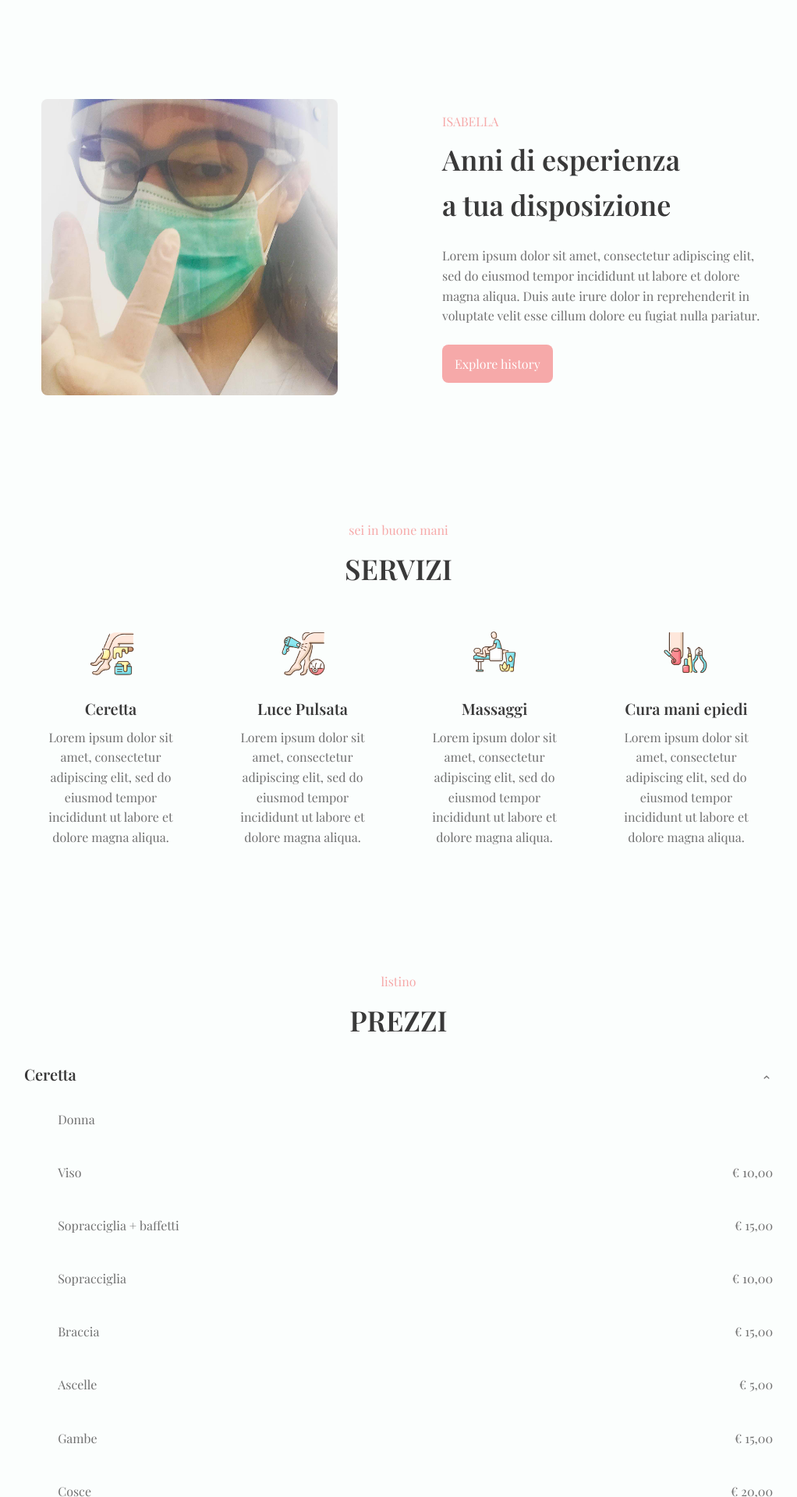
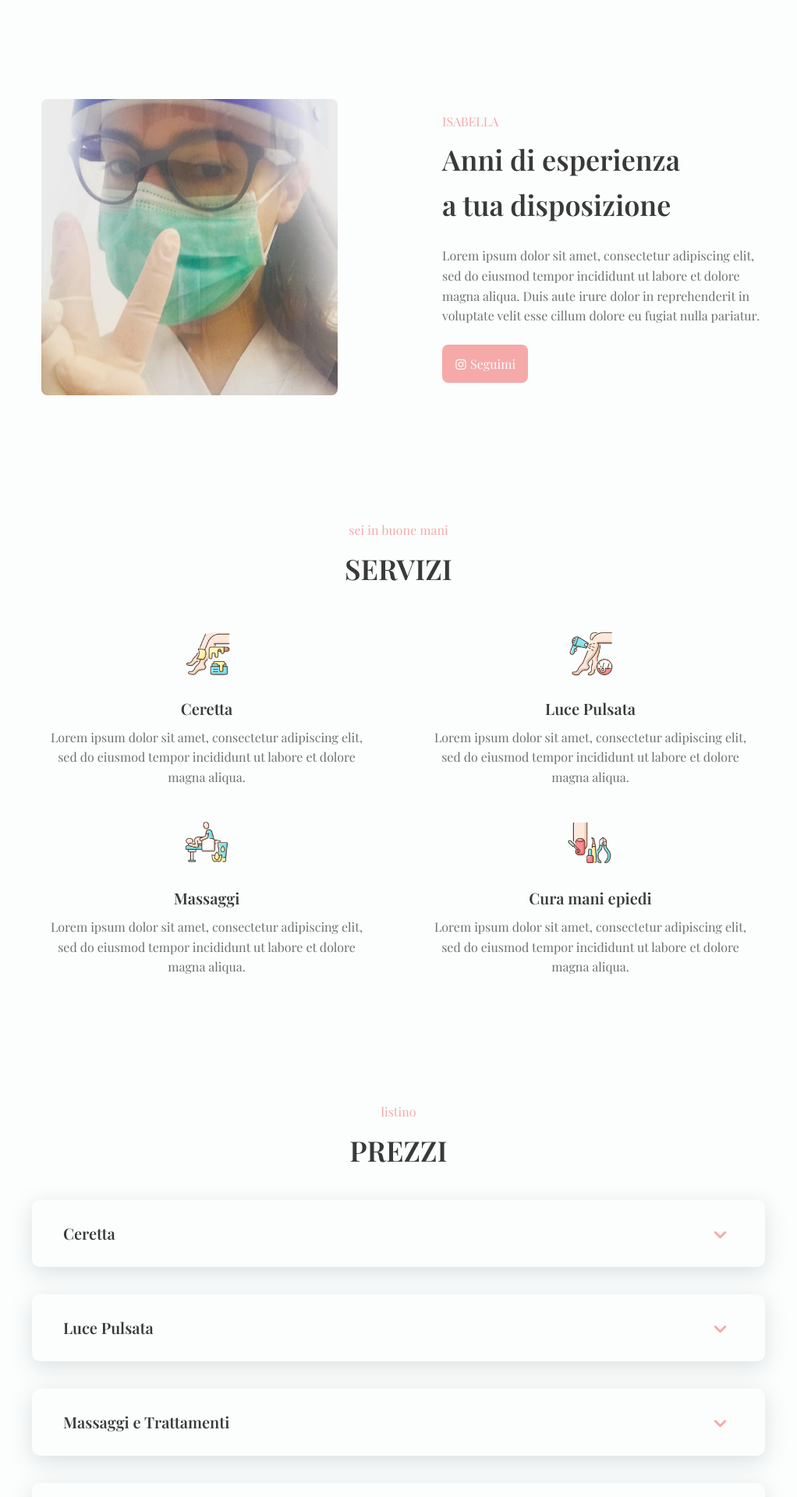
Before and after one commit to alexcarta/Isabella, a PHP site: page / in a window 1280 px wide. Shown: the part 641-2561 px from the top of the page at 78% size, without its empty margins (129-1151 px from the left). Run offline with PHP 8.4, Linux system fonts and the light colour scheme; some libraries are stand-ins or nearby versions.

Commit message:
almost done

```diff
--- a/assets/css/styles.css
+++ b/assets/css/styles.css
@@ -3,7 +3,7 @@
 
 /*===== VARIABLES CSS =====*/
 :root {
-  --header-height: 3rem;
+  --header-height: 2rem;
 
   /*========== Colors ==========*/
   --first-color: #F6A9A9;
@@ -329,8 +344,15 @@ img{
 
   /*==================== prices ====================*/
 
-.skill__container {
+  .prices__container {
     row-gap:  0;
+  }
+
+  .prices__content{
+    box-shadow: rgb(100 100 111 / 20%) 0px 7px 29px 0px;
+    padding: 10px;
+    border-radius: 10.5px;
+    margin:  35px 10px;
   }
 
   .prices__header {
@@ -338,10 +360,23 @@ img{
     align-items:  center;
     margin-bottom:  var(--mb-2-5);
     cursor: pointer;
+    justify-content: space-between;
+    align-items: center;
+    padding: 5px 30px;
+  }
+
+  .prices__title{
+    font-size: var(--h3-font-size);
+    color: var(--title-color);
+  }
+
+  .prices__subtitle{
+    font-size: 15px;
+    margin-right: 10px;
   }
 
   .prices__icon{
-  font-size: 2rem;
+    font-size: 17px;
     color:  var(--first-color);
   }
 
@@ -353,19 +388,23 @@ img{
     font-size: var(--h3-font-size);
   }
 
-.prices__subtitle {
-  font-size: var(--small-font-size);
-  color: var(--text-color-light);
+  .prices__arrow {
+    transition: .4s;
+    color: var(--first-color);
+    text-align: center;
+    justify-self: center;
+    font-size: 35px;
   }
 
-.prices__arrow {
-  margin-left: auto;
-  transition: .4s;
+  .prices__icon{
+    color: var(--first-color);
+    margin-left: 10px;
   }
+
 
   .prices__list {
     row-gap: 1.5rem;
-  padding-left: 2.7rem;
+    padding: 0 10px;
   }
 
   .prices__titles {
@@ -607,6 +672,10 @@ img{
       margin-top: var(--mb-6);
     }
 
+    .services__container, .bd-grid{
+      grid-template-columns: repeat(2, 1fr);
+    }
+
     .menu__container{
       grid-template-columns: repeat(4, 210px);
       column-gap: 4rem;
--- a/assets/js/main.js
+++ b/assets/js/main.js
@@ -75,10 +75,36 @@ function scrollHeader(){
 }
 window.addEventListener('scroll', scrollHeader)
 
+// Get the modal
+var modal = document.getElementById("myModal");
+
+// Get the button that opens the modal
+var btn = document.getElementById("myBtn");
+
+// Get the <span> element that closes the modal
+var span = document.getElementsByClassName("close")[0];
+
+// When the user clicks the button, open the modal
+btn.onclick = function() {
+  modal.style.display = "block";
+}
+
+// When the user clicks on <span> (x), close the modal
+span.onclick = function() {
+  modal.style.display = "none";
+}
+
+// When the user clicks anywhere outside of the modal, close it
+window.onclick = function(event) {
+  if (event.target == modal) {
+    modal.style.display = "none";
+  }
+}
+
 /*==================== SCROLL REVEAL ANIMATION ====================*/
 const sr = ScrollReveal({
     origin: 'top',
-    distance: '30px',
+    distance: '10px',
     duration: 2000,
     reset: true
 });
--- a/home.html
+++ b/home.html
@@ -7,6 +7,8 @@
   <!--========== BOX ICONS ==========-->
   <link href='https://cdn.jsdelivr.net/npm/boxicons@2.0.5/css/boxicons.min.css' rel='stylesheet'>
   <link rel="stylesheet" href="https://unicons.iconscout.com/release/v4.0.0/css/line.css">
+  <link rel="stylesheet" href="https://use.fontawesome.com/releases/v5.0.10/css/all.css">
+  <link href="https://cdn.jsdelivr.net/npm/remixicon@2.5.0/fonts/remixicon.css" rel="stylesheet">
 
 
   <!--========== CSS ==========-->
@@ -19,7 +21,7 @@
   <!--========== HEADER ==========-->
   <header class="l-header" id="header">
     <nav class="nav bd-container">
-      <a href="#" class="nav__logo">ISABELLA</a>
+      <a href="#" class="nav__logo"><img src="./assets/img/eyes.png" alt=""></a>
 
       <div class="nav__menu" id="nav-menu">
         <ul class="nav__list">
@@ -38,15 +40,13 @@
 
   <main class="l-main">
     <!--========== HOME ==========-->
-    <section class="home" id="home">
-      <div class="home__container bd-container bd-grid">
+    <section class="home" style="background-image: url(./assets/img/home.jpg)" id="home">
+      <div class="home__container bd-container" >
         <div class="home__data">
           <h1 class="home__title">Estetica da Isabella</h1>
           <h2 class="home__subtitle">Beauty, Cosmetic <br>and Personal Care.</h2>
-          <a href="#" class="button">📍 Location</a>
+          <a href="https://www.google.com/maps/place/Estetica+Da+Isabella/@40.3182543,9.3164379,15z/data=!4m2!3m1!1s0x0:0x4d18084e546ce428?sa=X&ved=2ahUKEwiD-t_sg7DyAhWMgf0HHTK0CKMQ_BIwCnoECEcQBQ" class="button"><i class="uil uil-location-point"></i> Dove trovarmi</a>
         </div>
-
-        <img src="assets/img/home.jpg" alt="" class="home__img">
       </div>
     </section>
 
@@ -57,7 +57,7 @@
           <span class="section-subtitle about__initial">ISABELLA</span>
           <h2 class="section-title about__initial">Anni di esperienza <br>a tua disposizione</h2>
           <p class="about__description">Lorem ipsum dolor sit amet, consectetur adipiscing elit, sed do eiusmod tempor incididunt ut labore et dolore magna aliqua.  Duis aute irure dolor in reprehenderit in voluptate velit esse cillum dolore eu fugiat nulla pariatur.</p>
-          <a href="#" class="button">Explore history</a>
+          <a href="https://www.instagram.com/estetica_daisabella/?hl=en" class="button"><i class="uil uil-instagram"></i> Seguimi</a>
         </div>
 
         <img src="assets/img/about.jpeg" alt="" class="about__img">
@@ -104,23 +104,31 @@
     <span class="section-subtitle">listino</span>
     <h3 class="section-title">PREZZI</h3>
 
-    <div class="prices__container bd-grid">
+    <div class="prices__container">
       <div>
 
         <!-- prices 1 -->
 
-        <div class="prices__content prices__open">
+        <div class="prices__content prices__close">
           <div class="prices__header">
             <div>
-              <h3 class="services__title">Ceretta</h3>
+              <h3 class="prices__title">Ceretta</h3>
             </div>
+
             <i class="uil uil-angle-down prices__arrow"></i>
+
           </div>
 
           <div class="prices__list grid">
 
             <div class="prices__data">
-              <h4 class="prices__name">Donna</h4>
+              <div class="prices__titles" style="justify-content:center;">
+                <h4 class="prices__subtitle">DONNA</h4>
+                <span class="prices__number"><i class="fas fa-female prices__icon"></i></span>
+              </div>
+            </div>
+
+            <div class="prices__data">
               <div class="prices__titles">
                 <h4 class="prices__name">Viso</h4>
                 <span class="prices__number">€ 10,00</span>
@@ -191,7 +199,13 @@
             </div>
 
             <div class="prices__data">
-              <h4 class="prices__name">Uomo</h4>
+              <div class="prices__titles" style="justify-content:center;">
+                <h4 class="prices__subtitle">UOMO</h4>
+                <span class="prices__number"><i class="fas fa-male prices__icon"></i></span>
+              </div>
+            </div>
+
+            <div class="prices__data">
               <div class="prices__titles">
                 <h4 class="prices__name">Schiena</h4>
                 <span class="prices__number">€ 25,00</span>
@@ -251,26 +265,29 @@
 
         </div>
 
-      </div>
-    </div>
-  </div>
-
         <!-- prices 2 -->
 
         <div class="prices__content prices__close">
           <div class="prices__header">
 
             <div>
-        <h3 class="services__title">Luce Pulsata</h3>
+              <h3 class="prices__title">Luce Pulsata</h3>
             </div>
 
             <i class="uil uil-angle-down prices__arrow"></i>
+
           </div>
 
           <div class="prices__list grid">
 
             <div class="prices__data">
-        <h4 class="prices__name">Donna</h4>
+              <div class="prices__titles" style="justify-content:center;">
+                <h4 class="prices__subtitle">DONNA</h4>
+                <span class="prices__number"><i class="fas fa-female prices__icon"></i></span>
+              </div>
+            </div>
+
+            <div class="prices__data">
               <div class="prices__titles">
                 <h4 class="prices__name">Piccole zone <p style="font-size: 10px;">(es. basette, attacatura capelli, mento, baffetti)</p></h4>
                 <span class="prices__number">€ 30,00</span>
@@ -327,7 +344,13 @@
             </div>
 
             <div class="prices__data">
-        <h4 class="prices__name">Uomo</h4>
+              <div class="prices__titles" style="justify-content:center;">
+                <h4 class="prices__subtitle">UOMO</h4>
+                <span class="prices__number"><i class="fas fa-male prices__icon"></i></span>
+              </div>
+            </div>
+
+            <div class="prices__data">
               <div class="prices__titles">
                 <h4 class="prices__name">Piccole zone <p style="font-size: 10px;">(es. zigomi, definizione della barba)</p></h4>
                 <span class="prices__number">€ 30,00</span>
@@ -401,16 +424,23 @@
           <div class="prices__header">
 
             <div>
-        <h3 class="services__title">Massaggi e Trattamenti</h3>
+              <h3 class="prices__title">Massaggi e Trattamenti</h3>
             </div>
 
             <i class="uil uil-angle-down prices__arrow"></i>
+
           </div>
 
           <div class="prices__list grid">
 
             <div class="prices__data">
-        <h4 class="prices__name">Massaggi Corpo</h4>
+              <div class="prices__titles" style="justify-content:center;">
+                <h4 class="prices__subtitle">TRATTAMENTI CORPO</h4>
+                <span class="prices__number"><i class="fas fa-child prices__icon"></i></span>
+              </div>
+            </div>
+
+            <div class="prices__data">
               <div class="prices__titles">
                 <h4 class="prices__name">50 minuti</h4>
                 <span class="prices__number">€ 50,00</span>
@@ -446,7 +476,13 @@
             </div>
 
             <div class="prices__data">
-        <h4 class="prices__name">Trattamenti Viso</h4>
+              <div class="prices__titles" style="justify-content:center;">
+                <h4 class="prices__name">TRATTAMENTI VISO</h4>
+                <span class="prices__number"><i class="ri-user-fill prices__icon"></i></span>
+              </div>
+            </div>
+
+            <div class="prices__data">
               <div class="prices__titles">
                 <h4 class="prices__name">Pulizia con ultrasuoni <p style="font-size: 10px;">(detersione, esfoliazione, maschera, massaggio)</p> </h4>
                 <span class="prices__number">€ 40,00</span>
@@ -466,7 +502,7 @@
                 <span class="prices__number">€ 50,00</span>
               </div>
             </div>
-
+          </div>
         </div>
 
         <!-- prices 4 -->
@@ -475,16 +511,23 @@
           <div class="prices__header">
 
             <div>
-          <h3 class="services__title">Manicure/Pedicure</h3>
+              <h3 class="prices__title">Manicure/Pedicure</h3>
             </div>
 
             <i class="uil uil-angle-down prices__arrow"></i>
+
           </div>
 
           <div class="prices__list grid">
 
             <div class="prices__data">
-          <h4 class="prices__name">Manicure</h4>
+              <div class="prices__titles" style="justify-content:center;">
+                <h4 class="prices__subtitle">MANICURE</h4>
+                <span class="prices__number"><i class="fas fa-sign-language prices__icon"></i></span>
+              </div>
+            </div>
+
+            <div class="prices__data">
               <div class="prices__titles">
                 <h4 class="prices__name">Estetico</h4>
                 <span class="prices__number"> <p style="font-size: 10px">a partire da</p>€ 15,00</span>
@@ -501,7 +544,7 @@
             <div class="prices__data">
               <div class="prices__titles">
                 <h4 class="prices__name">Rimozione gel o semipermanente</h4>
-            <span class="prices__number"><p style="font-size: 10px">a partire da</p>€ 50,00</span>
+                <span class="prices__number"><p style="font-size: 10px">a partire da</p>€ 5,00</span>
               </div>
             </div>
 
@@ -513,7 +556,13 @@
             </div>
 
             <div class="prices__data">
-          <h4 class="prices__name">Pedicure</h4>
+              <div class="prices__titles" style="justify-content:center;">
+                <h4 class="prices__subtitle">PEDICURE</h4>
+                <span class="prices__number"><i class="ri-footprint-fill prices__icon"></i></span>
+              </div>
+            </div>
+
+            <div class="prices__data">
               <div class="prices__titles">
                 <h4 class="prices__name">Estetico con semipermanente</p></h4>
                 <span class="prices__number">€ 30,00</span>
@@ -530,37 +579,6 @@
 
           </div>
         </div>
-
-  </div>
-</div>
-</section>
-
-<!--========== MENU ==========-->
-<section class="menu section bd-container" id="menu">
-  <span class="section-subtitle">listino</span>
-  <h2 class="section-title">PREZZI</h2>
-
-  <div class="menu__container bd-grid">
-
-    <div class="menu__content">
-      <h3 class="menu__name">Ceretta</h3>
-      <a href="#" class="button menu__button"><i class="uil uil-arrow-down"></i></i></a>
-    </div>
-
-    <div class="menu__content">
-      <h3 class="menu__name">Luce Pulsata</h3>
-      <a href="#" class="button menu__button"><i class="uil uil-arrow-down"></i></i></a>
-    </div>
-
-    <div class="menu__content">
-      <h3 class="menu__name">Massaggi</h3>
-      <a href="#" class="button menu__button"><i class="uil uil-arrow-down"></i></i></a>
-    </div>
-
-    <div class="menu__content">
-      <h3 class="menu__name">Manicure/Pedicure</h3>
-      <a href="#" class="button menu__button"><i class="uil uil-arrow-down"></i></i></a>
-    </div>
       </div>
     </section>
 
@@ -572,7 +590,26 @@
           <h2 class="section-title app__initial">LAMINAZIONE CIGLIA</h2>
           <p class="app__description">La laminazione ciglia è il trattamento estetico che fissa, curva e allunga le ciglia naturali per ottenere uno sguardo aperto e luminoso. Trattamento alla cheratina, aiuta a rinforzare la struttura dei peli e permette di ottenere un effetto benefico fino a 6-8 settimane.
           Alternativa perfetta sia per ciglia e sopracciglia, la laminazione ciglia o lash filler ti dà la possibilità di evitare di usare il mascara, ciglia finte e piegaciglia.</p>
+
+          <div class="contact__button">
+          <a class="button" id="myBtn">Info</a>
+
+          <!-- The Modal -->
+        <div id="myModal" class="modal" style="display: none;">
+
+          <!-- Modal content -->
+          <div class="modal-content">
+            <span class="close">&times;</span>
+            <p>Some text in the Modal..</p>
           </div>
+
+        </div>
+
+        </div>
+
+        </div>
+
+
 
         <img src="assets/img/novita.jpeg" alt="" class="app__img">
       </div>
@@ -588,7 +625,7 @@
         </div>
 
         <div class="contact__button">
-      <a href="#" class="button">Contact us now</a>
+          <a href="#" class="button">Scrivimi</a>
         </div>
       </div>
     </section>
@@ -600,16 +637,6 @@
       <div class="footer__content">
         <a href="#" class="footer__logo">Estetica da ISABELLA</a>
         <span class="footer__description">Beauty, Cosmetic & Personal Care</span>
-    </div>
-
-    <div class="footer__content">
-      <h3 class="footer__title">Servizi</h3>
-      <ul>
-        <li><a href="#" class="footer__link">Ceretta</a></li>
-        <li><a href="#" class="footer__link">Luce pulsata</a></li>
-        <li><a href="#" class="footer__link">Trattamenti</a></li>
-        <li><a href="#" class="footer__link">Manicure e Pedicure</a></li>
-      </ul>
       </div>
 
       <div class="footer__content">
```
Also changed, not shown: other parts of assets/css/styles.css (+43 -2 lines), README.md (deleted), assets/img/eyes.png (added), 2 other files. Lines whose indentation alone changed are shown as unchanged.
